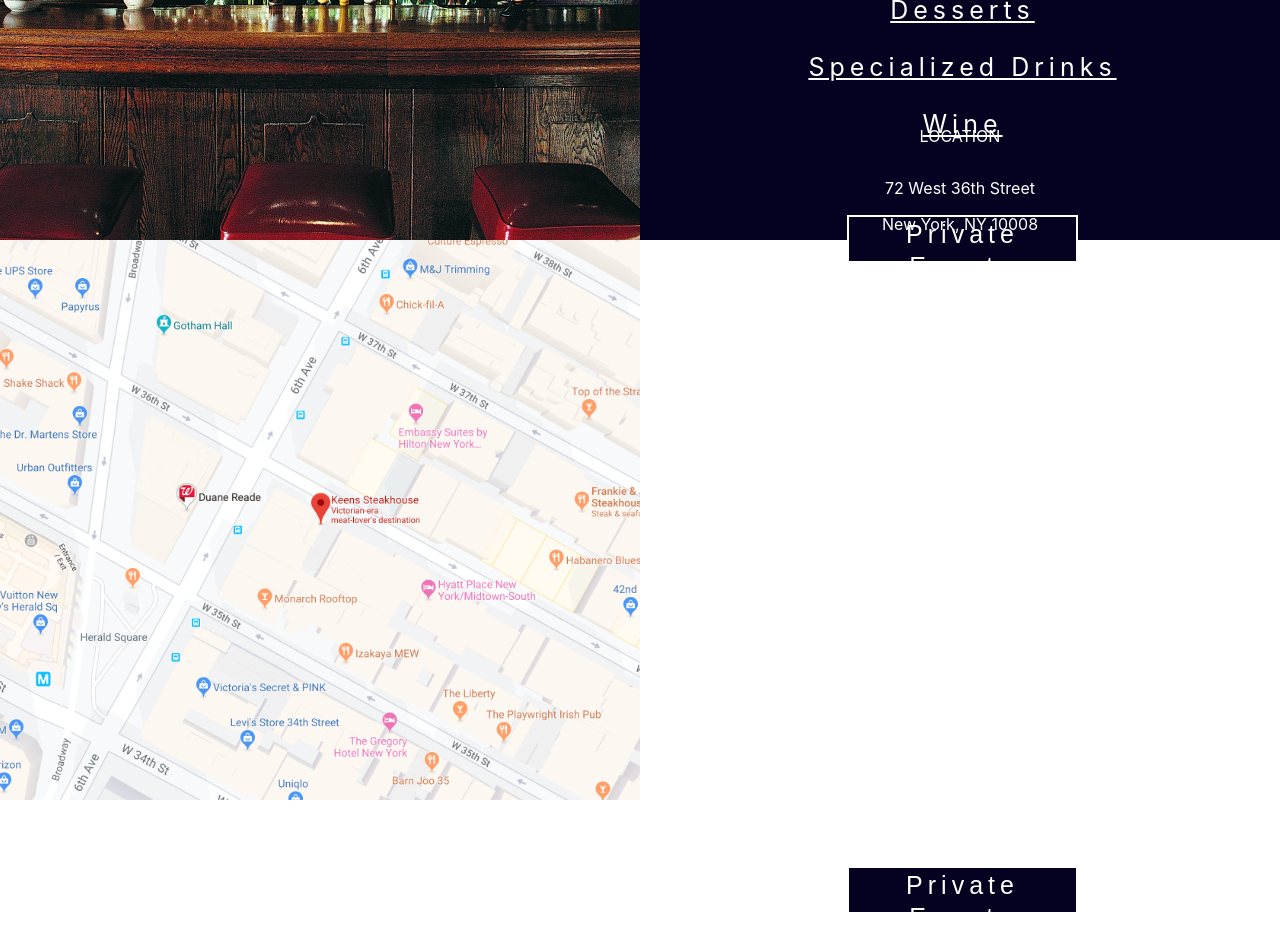
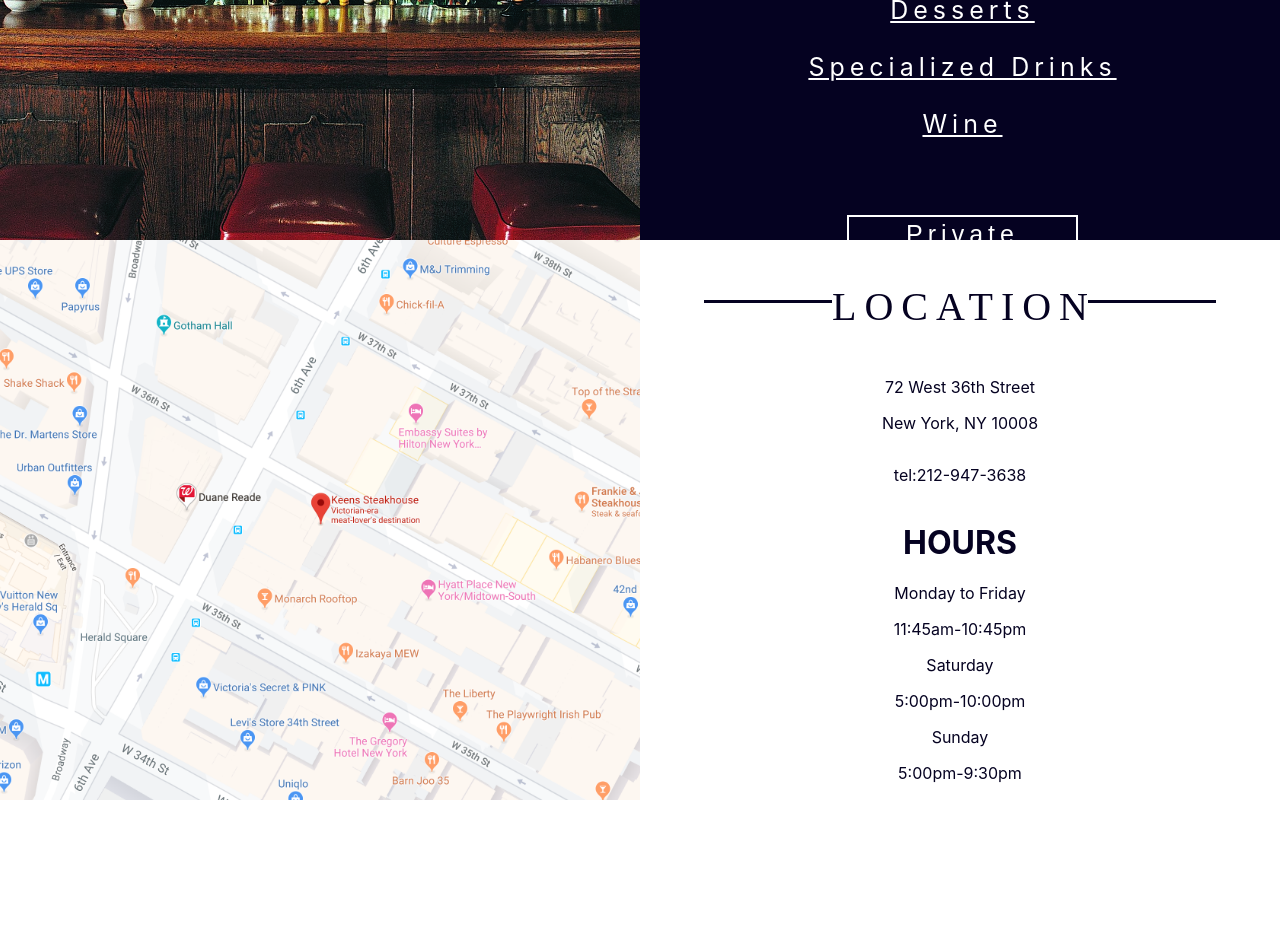
Before and after one commit to connorlagana/keens, a React (Create React App) app in the folder client/: page / in a window 1280 px wide. Shown: the part 480-1413 px from the top of the page. After the commit the page ends 1284 px from the top, so only its background shows below. Built offline with nearby package versions, Linux system fonts and the light colour scheme.

Commit message:
chemicals

```diff
--- a/client/src/App.css
+++ b/client/src/App.css
@@ -30,9 +30,9 @@
 }
 
 #leftLineMenu {
-  border-top: solid;
-  border-color: white;
+  height: 3px;
   width: 10vw;
+  background-color: white;
 }
 
 #menuTitleDiv {
@@ -100,11 +100,41 @@
 
 #rightLocationDiv {
   width: 50vw;
-  height: 90vh;
+  height: 70vh;
+  background-color: white;
   display: flex;
   justify-content: center;
   align-items: center;
   flex-direction: column;
-  color: white;
+  color: #050221;
   text-align: center;
 }
+
+#locationTitleDiv {
+  font-size: 45px;
+  display: flex;
+  justify-content: center;
+  align-items: center;
+}
+
+#locationTitle {
+  line-height: 1.3;
+  letter-spacing: 8px;
+  margin-right: -8px;
+  font-family: Kailasa;
+  font-size: 40px;
+  height: 5vh;
+}
+
+#leftLineLocation {
+  height: 3px;
+  width: 10vw;
+  background-color: #050221;
+}
+
+#addressLocation {
+  font-family: Kailasa;
+  font-size: 25px;
+  line-height: 1.28;
+  letter-spacing: 5px;
+}
--- a/client/src/components/Location.js
+++ b/client/src/components/Location.js
@@ -7,7 +7,9 @@ class Location extends Component {
       <div className="Location">
         <div>
           <div id="leftLocationDiv">
-            <img src={googleMaps} />
+            <a href="https://www.google.com/maps/place/Keens+Steakhouse/@40.7506239,-73.987004,18.24z/data=!4m5!3m4!1s0x0:0xa89dbb19d96569cc!8m2!3d40.7507759!4d-73.9864754">
+              <img src={googleMaps} />
+            </a>
           </div>
         </div>
         <div id="rightLocationDiv">
@@ -40,14 +42,6 @@ class Location extends Component {
               </div>
             </div>
           </div>
-          <div className="specialsMenu">
-            <p>Desserts</p>
-            <p>Specialized Drinks</p>
-            <p>Wine</p>
-          </div>
-          <div>
-            <button id="menuButton">Private Events</button>
-          </div>
         </div>
       </div>
     );
```
